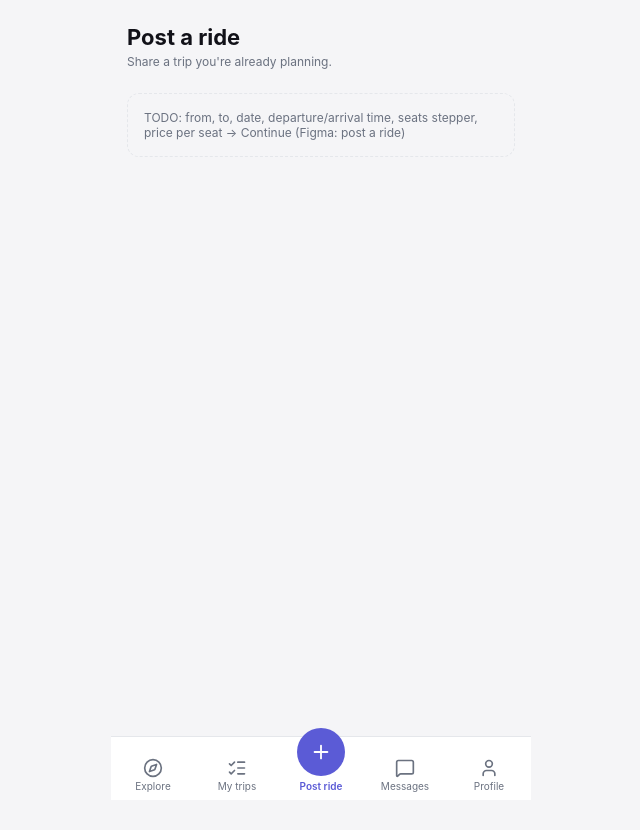
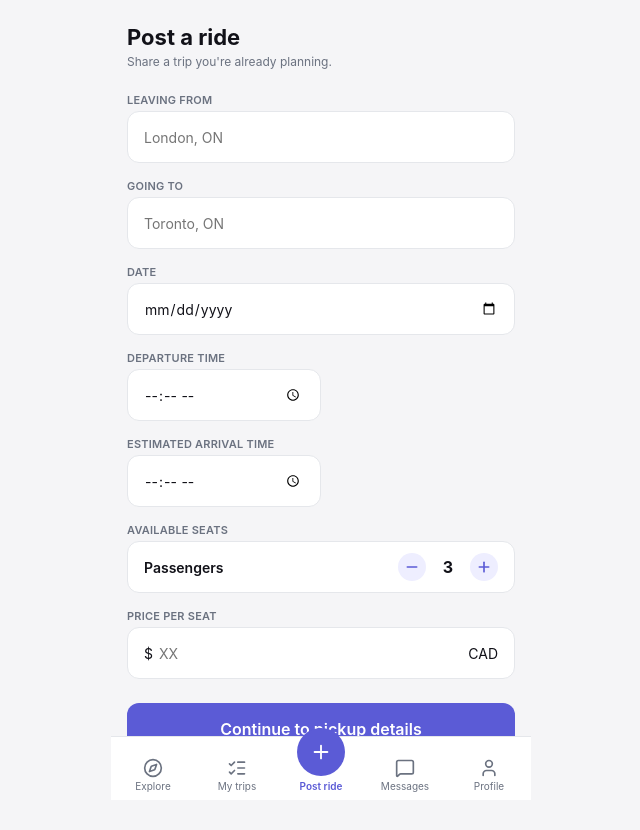
Before and after one commit to sabrinajlee/campus-carpool, a React app in the folder frontend/: page /post in a window 1280 px wide. Shown: the top 830 px of the page, without its empty margins (319-959 px from the left). Before the commit the page ends 800 px from the top, so only its background shows below. Built offline with nearby package versions, Linux system fonts and the light colour scheme; no server answers; the HTML template or start-up script is replaced by a standard one.

Commit message:
Post ride page

```diff
--- a/frontend/src/pages/PostRide.jsx
+++ b/frontend/src/pages/PostRide.jsx
@@ -1,11 +1,266 @@
-import { PageHeader } from "../components";
+import { useId, useState } from "react";
+import { useLocation, useNavigate } from "react-router-dom";
+import { Minus, Plus } from "lucide-react";
+import { Button, PageHeader, TextInput } from "../components";
 
-// Owner: TBD — see docs/frontend.md
+// Step 1 of "Post a ride". Sends the trip to step 2 (PickupDropoff.jsx) as
+// navigate("/post/pickup", { state: { origin, destination, depart_at, arrive_at, max_seats, pricing_type, price } })
+
+const MIN_SEATS = 1;
+const MAX_SEATS = 7;
+
+const styles = {
+  form: { marginTop: "var(--space-4)" },
+  input: { height: 52, padding: "0 var(--space-4)", borderRadius: "var(--radius-md)" },
+  half: { maxWidth: "50%" },
+  box: {
+    display: "flex",
+    alignItems: "center",
+    height: 52,
+    padding: "0 var(--space-4)",
+    background: "var(--color-surface)",
+    border: "1px solid var(--color-border)",
+    borderRadius: "var(--radius-md)",
+  },
+  focused: { outline: "2px solid var(--color-primary)", outlineOffset: -1 },
+  stepperLabel: { fontWeight: 600 },
+  stepperControls: { display: "flex", alignItems: "center", gap: "var(--space-3)", marginLeft: "auto" },
+  stepperBtn: {
+    display: "flex",
+    alignItems: "center",
+    justifyContent: "center",
+    width: 28,
+    height: 28,
+    padding: 0,
+    border: "none",
+    borderRadius: "50%",
+    background: "var(--color-primary-soft)",
+    color: "var(--color-primary)",
+    cursor: "pointer",
+  },
+  stepperBtnDisabled: { opacity: 0.4, cursor: "not-allowed" },
+  stepperValue: { minWidth: 20, textAlign: "center", fontSize: 16, fontWeight: 700 },
+  priceBox: { gap: "var(--space-1)" },
+  priceInput: {
+    flex: 1,
+    minWidth: 0,
+    height: "100%",
+    border: "none",
+    background: "transparent",
+    font: "inherit",
+    color: "var(--color-text)",
+    outline: "none",
+  },
+  submit: {
+    marginTop: "var(--space-2)",
+    minHeight: 52,
+    borderRadius: "var(--radius-md)",
+    fontSize: 16,
+  },
+};
+
+function todayString() {
+  const now = new Date();
+  const month = String(now.getMonth() + 1).padStart(2, "0");
+  const day = String(now.getDate()).padStart(2, "0");
+  return `${now.getFullYear()}-${month}-${day}`;
+}
+
+// Fills the form back in when the driver comes back from step 2.
+function initialForm(draft) {
+  const [date = "", departTime = ""] = draft?.depart_at?.split("T") ?? [];
+  return {
+    origin: draft?.origin ?? "",
+    destination: draft?.destination ?? "",
+    date,
+    departTime: departTime.slice(0, 5),
+    arriveTime: draft?.arrive_at?.split("T")[1]?.slice(0, 5) ?? "",
+    seats: draft?.max_seats ?? 3,
+    price: draft?.price !== undefined ? String(draft.price) : "",
+  };
+}
+
+function validate(form) {
+  const errors = {};
+  if (!form.origin.trim()) errors.origin = "Add where you're leaving from.";
+  if (!form.destination.trim()) errors.destination = "Add where you're going.";
+  if (
+    form.origin.trim() &&
+    form.origin.trim().toLowerCase() === form.destination.trim().toLowerCase()
+  ) {
+    errors.destination = "Destination must be different from where you're leaving.";
+  }
+
+  if (!form.date) errors.date = "Pick a date.";
+  if (!form.departTime) errors.departTime = "Add a departure time.";
+  if (form.date && form.departTime && new Date(`${form.date}T${form.departTime}`) <= new Date()) {
+    errors.departTime = "Departure must be in the future.";
+  }
+  if (form.arriveTime && form.departTime && form.arriveTime <= form.departTime) {
+    errors.arriveTime = "Arrival must be after departure.";
+  }
+
+  const price = Number(form.price);
+  if (form.price === "") errors.price = "Add a price per seat.";
+  else if (Number.isNaN(price) || price <= 0) errors.price = "Price must be more than $0.";
+  else if (!/^\d+(\.\d{1,2})?$/.test(form.price)) errors.price = "Use at most 2 decimal places.";
+
+  return errors;
+}
+
 export default function PostRide() {
+  const navigate = useNavigate();
+  const location = useLocation();
+  const priceId = useId();
+
+  const [form, setForm] = useState(() => initialForm(location.state));
+  const [errors, setErrors] = useState({});
+  const [priceFocused, setPriceFocused] = useState(false);
+
+  function update(field) {
+    return (e) => {
+      setForm((prev) => ({ ...prev, [field]: e.target.value }));
+      if (errors[field]) setErrors((prev) => ({ ...prev, [field]: undefined }));
+    };
+  }
+
+  function changeSeats(delta) {
+    setForm((prev) => ({
+      ...prev,
+      seats: Math.min(MAX_SEATS, Math.max(MIN_SEATS, prev.seats + delta)),
+    }));
+  }
+
+  function handleSubmit(e) {
+    e.preventDefault();
+    const next = validate(form);
+    setErrors(next);
+    if (Object.keys(next).length > 0) return;
+
+    const trip = {
+      origin: form.origin.trim(),
+      destination: form.destination.trim(),
+      depart_at: `${form.date}T${form.departTime}:00`,
+      arrive_at: form.arriveTime ? `${form.date}T${form.arriveTime}:00` : null,
+      max_seats: form.seats,
+      pricing_type: "per_seat",
+      price: Number(form.price),
+    };
+
+    // Save the draft on this history entry so "back" from step 2 keeps the form filled in.
+    navigate(location.pathname, { replace: true, state: trip });
+    navigate("/post/pickup", { state: trip });
+  }
+
   return (
     <main className="page">
       <PageHeader title="Post a ride" subtitle="Share a trip you're already planning." />
-      <p className="todo">TODO: from, to, date, departure/arrival time, seats stepper, price per seat → Continue (Figma: post a ride)</p>
+
+      <form style={styles.form} onSubmit={handleSubmit} noValidate>
+        <TextInput
+          label="Leaving from"
+          placeholder="London, ON"
+          value={form.origin}
+          onChange={update("origin")}
+          error={errors.origin}
+          style={styles.input}
+          autoComplete="off"
+        />
+        <TextInput
+          label="Going to"
+          placeholder="Toronto, ON"
+          value={form.destination}
+          onChange={update("destination")}
+          error={errors.destination}
+          style={styles.input}
+          autoComplete="off"
+        />
+        <TextInput
+          label="Date"
+          type="date"
+          min={todayString()}
+          value={form.date}
+          onChange={update("date")}
+          error={errors.date}
+          style={styles.input}
+        />
+        <div style={styles.half}>
+          <TextInput
+            label="Departure time"
+            type="time"
+            value={form.departTime}
+            onChange={update("departTime")}
+            error={errors.departTime}
+            style={styles.input}
+          />
+        </div>
+        <div style={styles.half}>
+          <TextInput
+            label="Estimated arrival time"
+            type="time"
+            value={form.arriveTime}
+            onChange={update("arriveTime")}
+            error={errors.arriveTime}
+            style={styles.input}
+          />
+        </div>
+
+        <div className="field">
+          <span className="field__label">Available seats</span>
+          <div style={styles.box}>
+            <span style={styles.stepperLabel}>Passengers</span>
+            <div style={styles.stepperControls}>
+              <button
+                type="button"
+                style={{ ...styles.stepperBtn, ...(form.seats <= MIN_SEATS && styles.stepperBtnDisabled) }}
+                onClick={() => changeSeats(-1)}
+                disabled={form.seats <= MIN_SEATS}
+                aria-label="Remove a seat"
+              >
+                <Minus size={16} strokeWidth={2.5} />
+              </button>
+              <span style={styles.stepperValue} aria-live="polite">
+                {form.seats}
+              </span>
+              <button
+                type="button"
+                style={{ ...styles.stepperBtn, ...(form.seats >= MAX_SEATS && styles.stepperBtnDisabled) }}
+                onClick={() => changeSeats(1)}
+                disabled={form.seats >= MAX_SEATS}
+                aria-label="Add a seat"
+              >
+                <Plus size={16} strokeWidth={2.5} />
+              </button>
+            </div>
+          </div>
+        </div>
+
+        <div className="field">
+          <label className="field__label" htmlFor={priceId}>
+            Price per seat
+          </label>
+          <div style={{ ...styles.box, ...styles.priceBox, ...(priceFocused && styles.focused) }}>
+            <span>$</span>
+            <input
+              id={priceId}
+              style={styles.priceInput}
+              type="text"
+              inputMode="decimal"
+              placeholder="XX"
+              value={form.price}
+              onChange={update("price")}
+              onFocus={() => setPriceFocused(true)}
+              onBlur={() => setPriceFocused(false)}
+            />
+            <span>CAD</span>
+          </div>
+          {errors.price && <span className="field__error">{errors.price}</span>}
+        </div>
+
+        <Button type="submit" fullWidth style={styles.submit}>
+          Continue to pickup details
+        </Button>
+      </form>
     </main>
   );
 }
```
Also changed, not shown: 1 other file (tests, documents, lock files or other folders).
